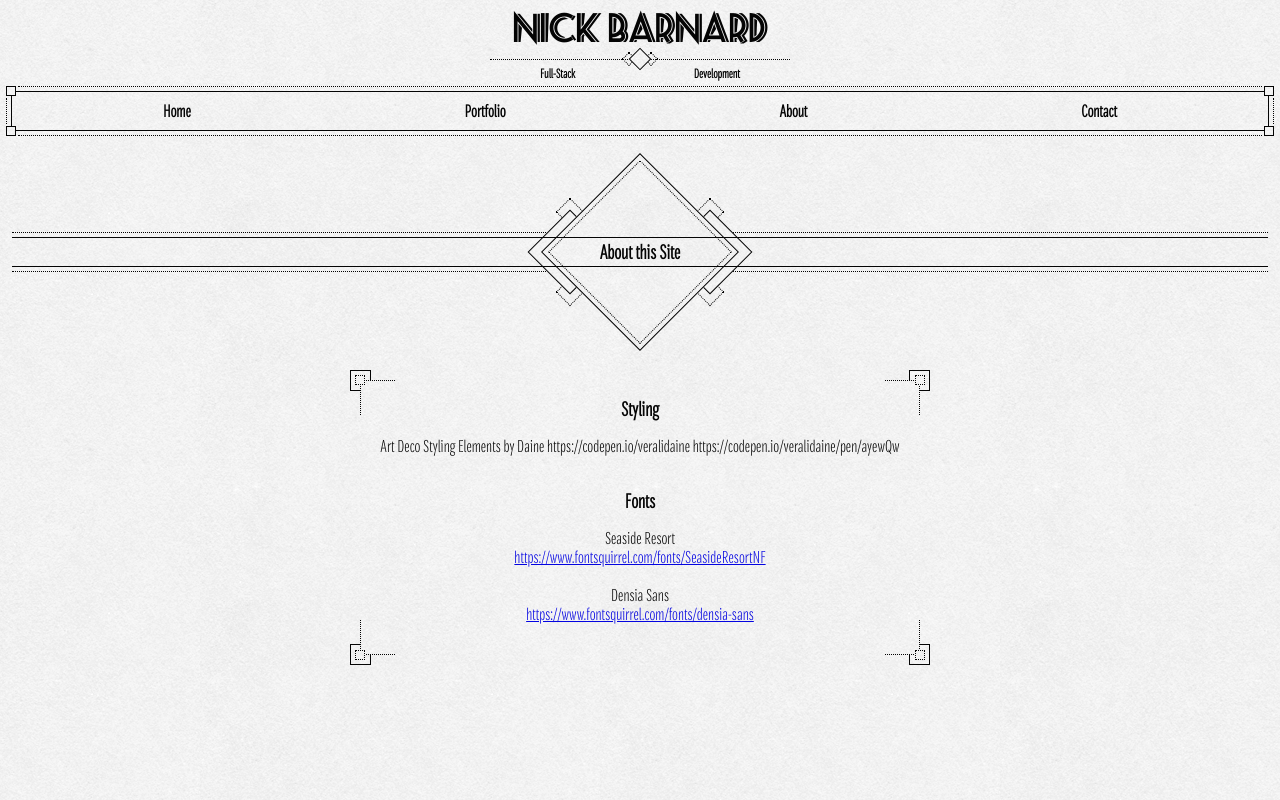
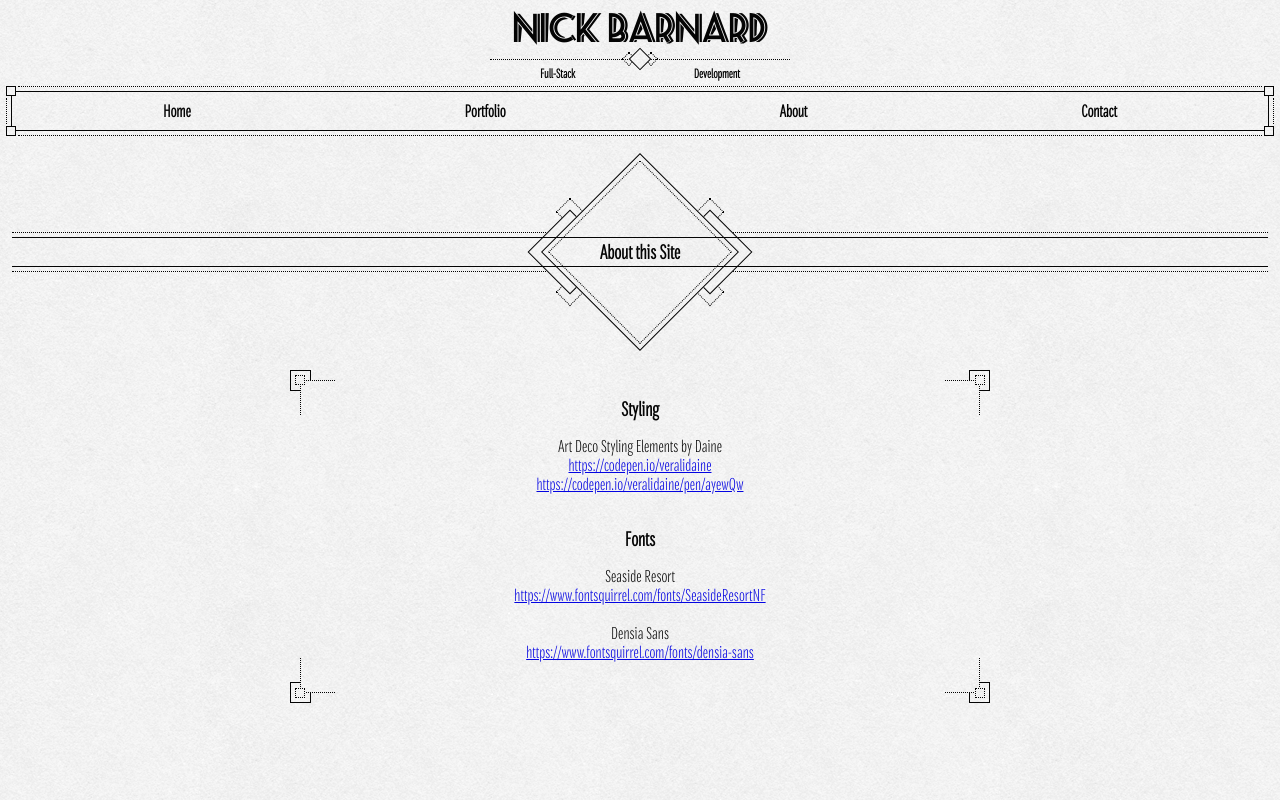
Before and after one commit to barnardnicholas/portfolio-2020-02, a React (Create React App) app: page /about in a window 1280 px wide. Built offline with nearby package versions, Linux system fonts and the light colour scheme.

Commit message:
add media query sheets for responsive sizing

```diff
--- a/src/App.css
+++ b/src/App.css
@@ -103,3 +103,12 @@ a {
   max-height: 300px;
   max-width: 300px;
 }
+
+.pagetile {
+  margin: 16px;
+  display: inline-block;
+  min-width: 276px;
+  max-width: 700px;
+  min-height: 200px;
+  max-height: 300px;
+}
--- a/src/App.js
+++ b/src/App.js
@@ -1,6 +1,7 @@
 import React from "react";
 import { Router } from "@reach/router";
 import "./App.css";
+import "./media-queries.css";
 import Header from "./components/Header";
 import NavBar from "./components/NavBar";
 import Portfolio from "./components/Portfolio";
--- a/src/components/About.js
+++ b/src/components/About.js
@@ -7,8 +7,15 @@ const aboutContent = () => {
     <>
       <h3>Styling</h3>
       <p>
-        Art Deco Styling Elements by Daine https://codepen.io/veralidaine
-        https://codepen.io/veralidaine/pen/ayewQw
+        Art Deco Styling Elements by Daine
+        <br />
+        <a href="https://codepen.io/veralidaine">
+          https://codepen.io/veralidaine
+        </a>
+        <br />
+        <a href="https://codepen.io/veralidaine/pen/ayewQw">
+          https://codepen.io/veralidaine/pen/ayewQw
+        </a>
         <br />
         <br />
       </p>
--- a/src/components/Header.js
+++ b/src/components/Header.js
@@ -1,8 +1,10 @@
 import React from "react";
+import { Link } from "@reach/router";
 import "./diamond.css";
 
 const Header = () => {
   return (
+    <Link to="/" className="reactlink">
       <div className="header">
         <h1>Nick Barnard</h1>
         <div className="triple-diamond-deco-container container">
@@ -17,6 +19,7 @@ const Header = () => {
           <h4>Development</h4>
         </div>
       </div>
+    </Link>
   );
 };
 
--- a/src/components/PageTile.js
+++ b/src/components/PageTile.js
@@ -3,7 +3,7 @@ import "./tile.css";
 
 const PageTile = ({ content }) => {
   return (
-    <div className="tile" style={{ minWidth: "276px", maxWidth: "700px" }}>
+    <div className="pagetile">
       <div className="corners-deco-container container">
         <div className="content">{content}</div>
         <div className="square-left-top"></div>
--- a/src/components/portfolio/Ntgtfoi.js
+++ b/src/components/portfolio/Ntgtfoi.js
@@ -1,7 +1,23 @@
 import React from "react";
+import Title from "../Title";
+import PageTile from "../PageTile";
+
+const ntgtfoiContent = () => {
+  return (
+    <>
+      <h3>A Point-And-Drink Adventure Game</h3>
+      <p></p>
+    </>
+  );
+};
 
 const Ntgtfoi = () => {
-  return <div>NTGTFOI</div>;
+  return (
+    <div>
+      <Title text="NTGTFOI" />
+      <PageTile content={ntgtfoiContent()} />
+    </div>
+  );
 };
 
 export default Ntgtfoi;
--- /dev/null
+++ b/src/media-queries.css
@@ -0,0 +1,17 @@
+@media only screen and (min-width: 345px) {
+  .pagetile {
+    max-width: 300px;
+  }
+}
+
+@media only screen and (min-width: 600px) {
+  .pagetile {
+    min-width: 500px;
+  }
+}
+
+@media only screen and (min-width: 800px) {
+  .pagetile {
+    min-width: 700px;
+  }
+}
```
Lines whose indentation alone changed are shown as unchanged.
